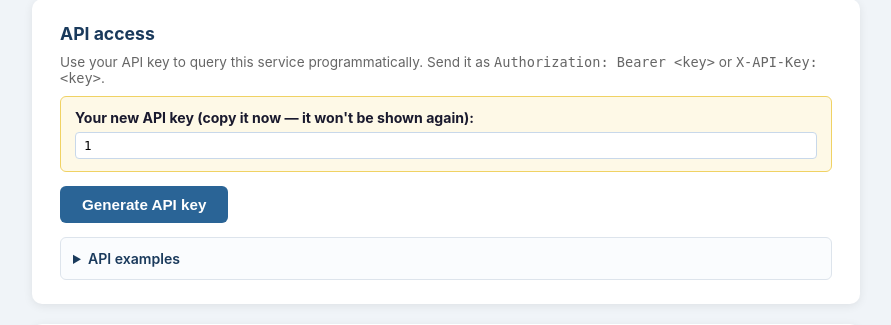
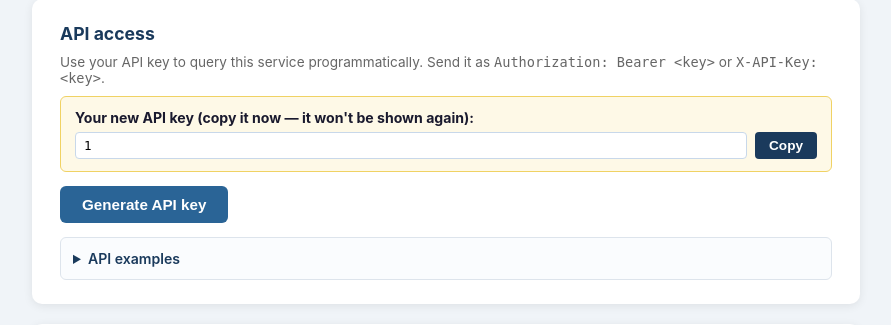
Before and after one commit to grysukuza/elicit, a Flask app: page /settings in a window 1280 px wide. Shown: the part 535-860 px from the top of the page, without its empty margins (194-1085 px from the left). Run offline with Flask 3, Linux system fonts and the light colour scheme; the visitor is signed in with stand-in values (Sample User, id 1); data comes from the database, SQL or seed files in the repository.

Commit message:
Allow login via email or username and add a copy button for API keys
Updates login functionality to accept email or username credentials and introduces a client-side script with a fallback for copying API keys to the clipboard.

Replit-Commit-Author: Agent
Replit-Commit-Session-Id: aac11d52-fe4e-4d58-aa28-8bbe5196aeb0
Replit-Commit-Checkpoint-Type: full_checkpoint
Replit-Commit-Event-Id: b91de3b8-49f1-43ad-bf60-aeae9bf85fe1
Replit-Commit-Screenshot-Url: https://storage.googleapis.com/screenshot-production-us-central1/f24c7c66-fbfa-4582-ab43-e7b728650a5d/aac11d52-fe4e-4d58-aa28-8bbe5196aeb0/4scqmHz
Replit-Helium-Checkpoint-Created: true

```diff
--- a/app.py
+++ b/app.py
@@ -473,14 +473,19 @@ def login():
         return redirect(url_for("index"))
 
     if request.method == "POST":
-        username = (request.form.get("username") or "").strip()
+        # Accept either a username or an email address in the same field
+        identifier = (
+            request.form.get("identifier")
+            or request.form.get("username")
+            or ""
+        ).strip()
         password = request.form.get("password") or ""
         remember = bool(request.form.get("remember"))
 
-        user = auth.verify_credentials(username, password)
+        user = auth.verify_credentials(identifier, password)
         if not user:
-            flash("Invalid username or password.", "error")
-            return render_template("login.html", username=username), 401
+            flash("Invalid email/username or password.", "error")
+            return render_template("login.html", identifier=identifier), 401
 
         auth.login_user(user["id"], remember=remember)
         auth.touch_last_login(user["id"])
--- a/auth.py
+++ b/auth.py
@@ -165,8 +165,14 @@ def create_user(
         return cur.lastrowid
 
 
-def verify_credentials(username: str, password: str) -> Optional[sqlite3.Row]:
-    user = get_user_by_username(username)
+def verify_credentials(identifier: str, password: str) -> Optional[sqlite3.Row]:
+    """Look up a user by username OR email, then check the password."""
+    identifier = (identifier or "").strip()
+    if not identifier:
+        return None
+    user = get_user_by_username(identifier)
+    if not user and "@" in identifier:
+        user = get_user_by_email(identifier)
     if user and check_password_hash(user["password_hash"], password):
         return user
     return None
--- a/static/style.css
+++ b/static/style.css
@@ -706,6 +706,22 @@ footer {
 .api-key-box strong { display: block; margin-bottom: 6px; font-size: 0.88rem; }
 .api-key-box .reset-url { background: #fff; }
 .api-key-actions { display: flex; gap: 12px; align-items: center; margin: 8px 0 14px; flex-wrap: wrap; }
+.copy-row { display: flex; gap: 8px; align-items: stretch; }
+.copy-row .reset-url { flex: 1 1 auto; }
+.copy-btn {
+  flex: 0 0 auto;
+  background: #1a3a5c;
+  color: #fff;
+  border: none;
+  border-radius: 4px;
+  padding: 6px 14px;
+  font-size: 0.85rem;
+  cursor: pointer;
+  font-weight: 600;
+  transition: background 0.15s;
+}
+.copy-btn:hover { background: #245380; }
+.copy-btn.copied { background: #2e7d32; }
 .api-docs {
   margin-top: 14px;
   border: 1px solid #dde4ec;
--- a/templates/settings.html
+++ b/templates/settings.html
@@ -1,5 +1,35 @@
 {% extends "_base.html" %}
 {% block title %}Settings — Clinical Decision Support{% endblock %}
+
+{% block scripts %}
+<script>
+document.addEventListener("click", async (e) => {
+  const btn = e.target.closest("[data-copy-target]");
+  if (!btn) return;
+  const target = document.querySelector(btn.dataset.copyTarget);
+  if (!target) return;
+  const text = target.value || target.textContent || "";
+  let ok = false;
+  try {
+    if (navigator.clipboard && window.isSecureContext) {
+      await navigator.clipboard.writeText(text);
+      ok = true;
+    } else {
+      target.focus(); target.select();
+      ok = document.execCommand("copy");
+    }
+  } catch (_) { ok = false; }
+  const original = btn.dataset.originalLabel || btn.textContent;
+  btn.dataset.originalLabel = original;
+  btn.textContent = ok ? "Copied!" : "Press Ctrl+C";
+  btn.classList.toggle("copied", ok);
+  setTimeout(() => {
+    btn.textContent = original;
+    btn.classList.remove("copied");
+  }, 2000);
+});
+</script>
+{% endblock %}
 
 {% block content %}
 <section class="card">
@@ -57,8 +87,12 @@
   {% if just_issued %}
     <div class="api-key-box new">
       <strong>Your new API key (copy it now — it won't be shown again):</strong>
-      <input type="text" class="reset-url" readonly value="{{ just_issued }}"
-             onclick="this.select();" />
+      <div class="copy-row">
+        <input type="text" id="newApiKey" class="reset-url" readonly
+               value="{{ just_issued }}" onclick="this.select();" />
+        <button type="button" class="btn-mini copy-btn"
+                data-copy-target="#newApiKey">Copy</button>
+      </div>
     </div>
   {% elif user['api_key'] %}
     <p class="hint">An API key is currently active for your account
```
Also changed, not shown: templates/login.html (+6 -4 lines).
